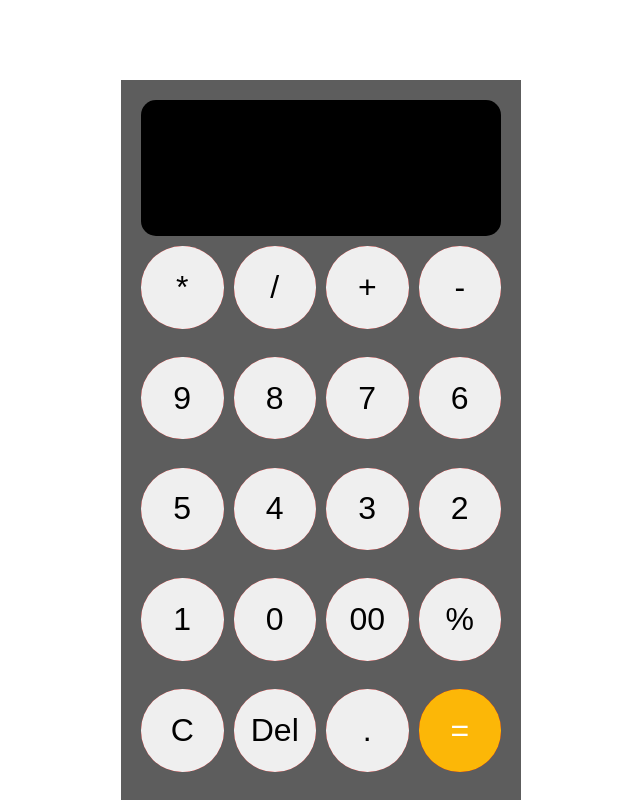
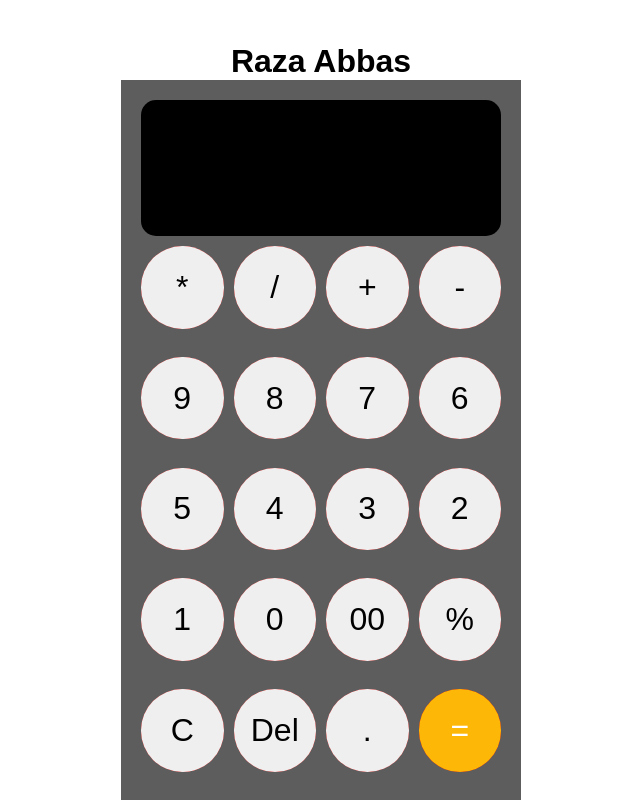
Before and after one commit to raza-abbas-23sw/Faraz, a plain HTML site: page index.html in a window 1280 px wide. Shown: the whole page, without its empty margins (319-959 px from the left). Drawn offline with Linux system fonts and the light colour scheme.

Commit message:
Update index.html

```diff
--- a/index.html
+++ b/index.html
@@ -16,6 +16,7 @@
     <title>Document</title>
 </head>
 <body>
+    <h1>Raza Abbas</h1>
     <div class="container">
         <div class="screen-cont"><input type="text" id="screen"></div>
         <div class="btns-cont">
```
